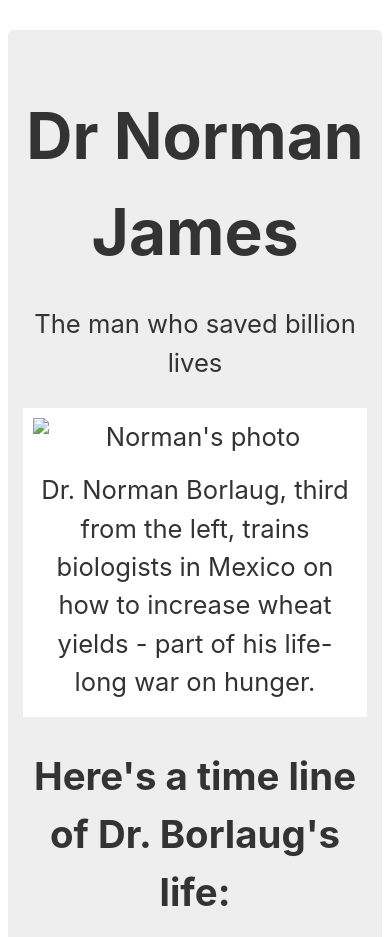
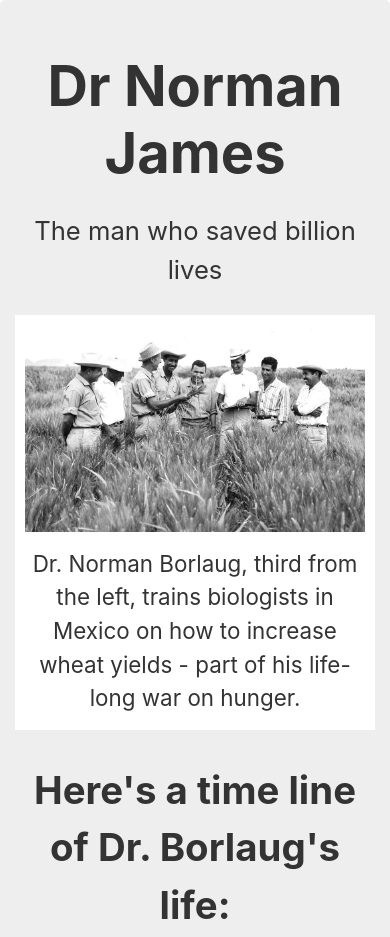
Before and after one commit to binhussen/Microverse-Trails, a plain HTML site: page index.html in a window 390 px wide. Shown: the top 937 px of the page. Drawn offline with Linux system fonts and the light colour scheme.

Commit message:
add media query

```diff
--- a/index.html
+++ b/index.html
@@ -12,7 +12,7 @@
         <h1 id="title">Dr Norman James</h1>
         <p>The man who saved billion lives</p>
         <figure id="img-div">
-            <img src="#" alt="Norman's photo" />
+            <img src="./images/tribute-page-main-image.jpg" alt="Norman's photo" />
             <figcaption id="img-caption">Dr. Norman Borlaug, third from the left, trains biologists in Mexico on how to increase
                 wheat yields - part of his life-long war on hunger.</figcaption>
         </figure>
--- a/styles.css
+++ b/styles.css
@@ -58,3 +58,17 @@ blockquote {
     margin: 50px 0;
     text-align: center;
 }
+@media (max-width: 460px) {
+    #main {
+        margin: 0;
+    }
+
+    h1 {
+        font-size: 3.5rem;
+        line-height: 1.2;
+    }
+
+    #img-caption {
+        font-size: 1.4rem;
+    }
+}
```
Also changed, not shown: images/tribute-page-main-image.jpg (added).
